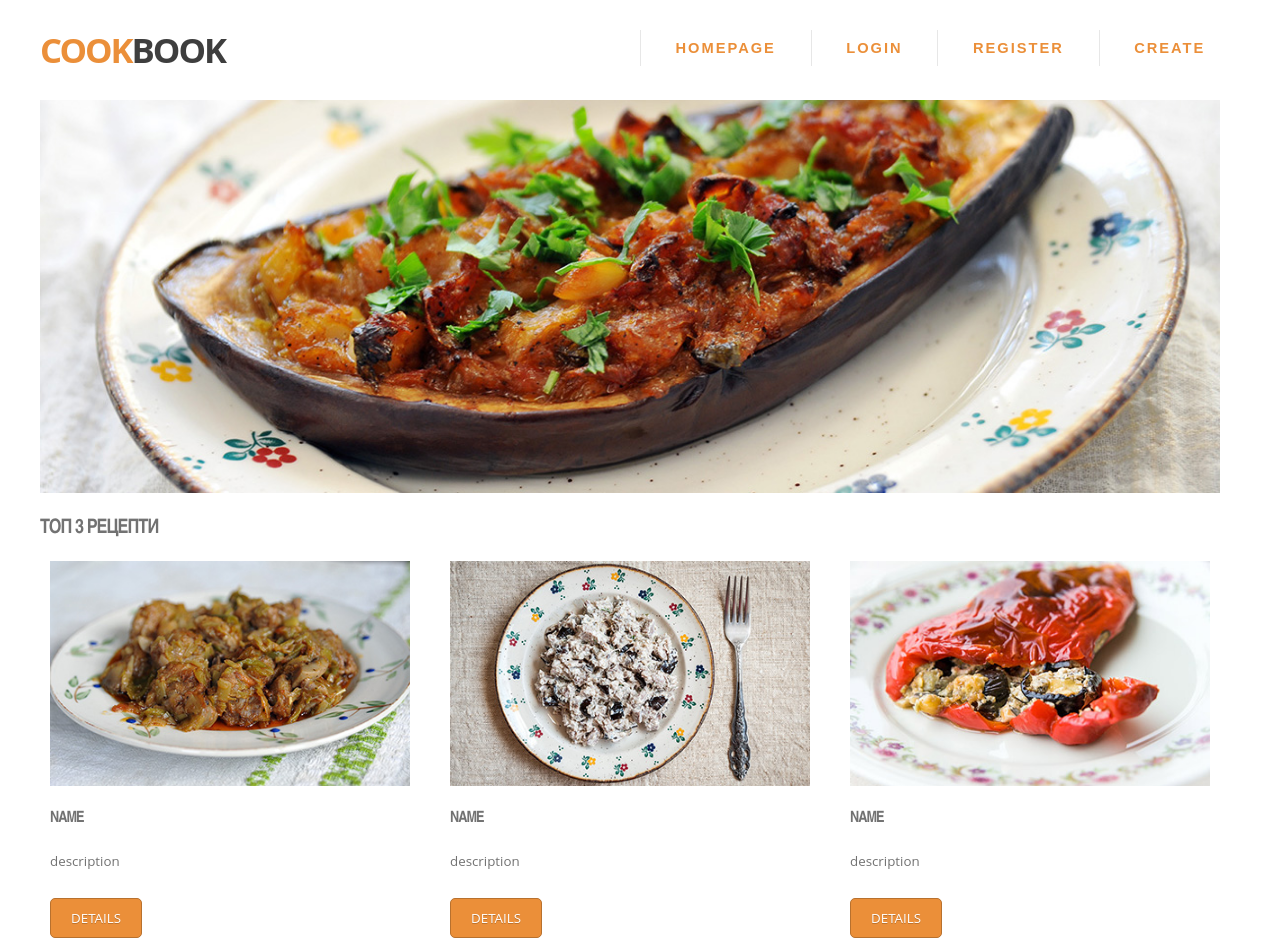
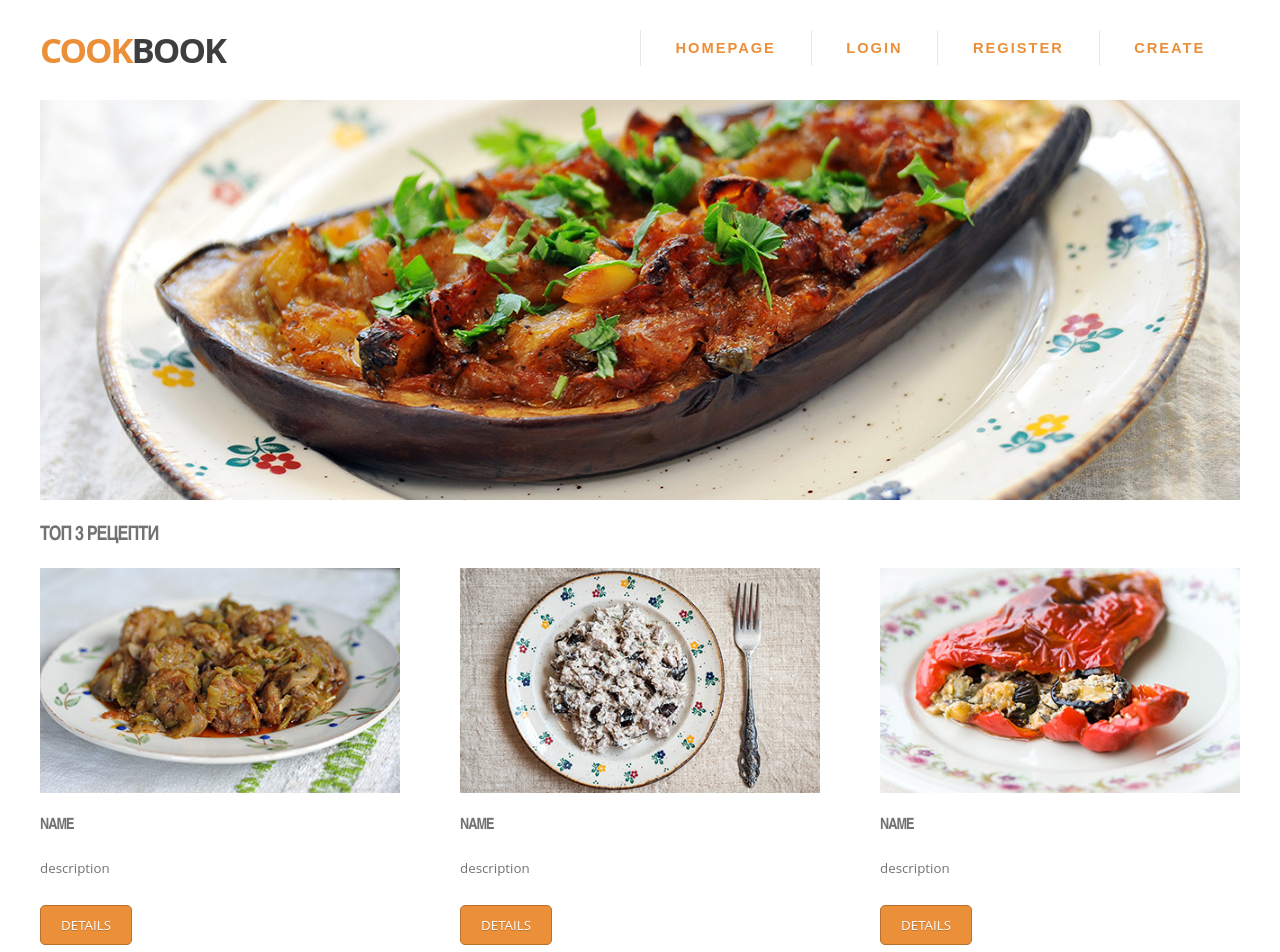
Before and after one commit to idinae/js-react-app, a React (Create React App) app in the folder client/: page / in a window 1280 px wide. Shown: the top 952 px of the page. Built offline with nearby package versions, Linux system fonts and the light colour scheme.

Commit message:
route to main added & css styles fixed

```diff
--- a/client/src/App.js
+++ b/client/src/App.js
@@ -9,10 +9,8 @@ function App() {
   return (
     <div className="App">
       <Header />
-      <Main />
-
       <Switch>
-        <Route path="./test" component />
+      <Route path="/" exact component={Main} />
 
       </Switch>
 
--- a/client/src/components/Item/Item.module.css
+++ b/client/src/components/Item/Item.module.css
@@ -1,6 +1,6 @@
 /* CONTAINER */
 .container {
-	max-width: 1200px;
+	max-width: 1180px;
 	margin: 0px auto;
 }
 
@@ -43,17 +43,15 @@ a:hover {
 /* THUMBNAIL */
 
 .row {
-    display: flex;
+	display: flex;
+	justify-content: space-between;
 }
 
 .thumbnail {
 	min-height: 380px;
 	max-width: 360px;
-    padding: 0px 10px 30px 10px;
-}
-
-.thumbnail:nth-child(2) {
-    margin: 0 20px;
+	padding: 0;
+	margin: 0;
 }
 
 .thumbnail p {
--- a/client/src/components/Main/Main.js
+++ b/client/src/components/Main/Main.js
@@ -5,7 +5,7 @@ const Main = () => {
     return (
         <div>
         <div className={style.banner} className={style.container}>
-            <img src="./assets/images/img1.jpg" width="1180" height="393" alt="" />
+            <img src="./assets/images/img1.jpg" alt="banner-image" />
         </div>
         <div className={style.container}>
         <header>
@@ -14,11 +14,8 @@ const Main = () => {
 
         <div className={style.row}>
 
-        <Item />
+            <Item />
 
-            {/* <div className={style.col-sm-4}>
-            <app-cooks-card [cook]="cook"></app-cooks-card>
-            </div>    */}
         </div>
         </div>
         </div>
```
Also changed, not shown: client/src/components/Item/Item.js (indentation only).
